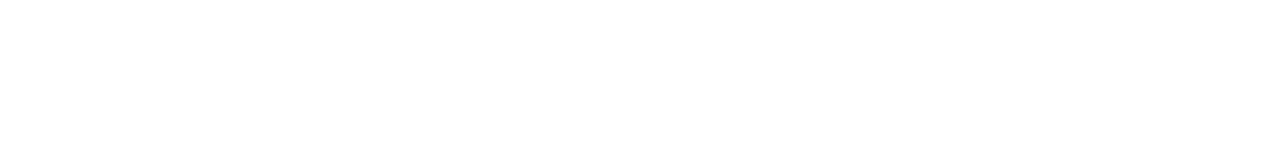
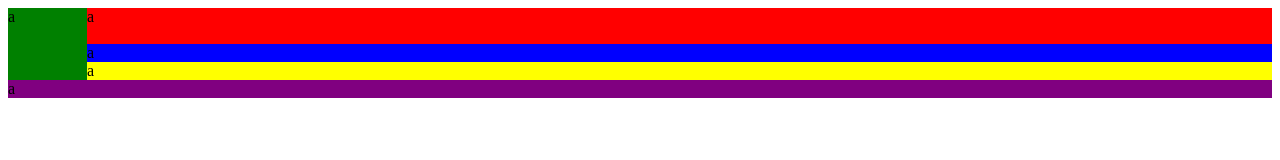
Before and after one commit to WillemPreterre/Projet-musique, a plain HTML site: page index.html in a window 1280 px wide. Drawn offline with Linux system fonts and the light colour scheme.

Commit message:
Grid + css/js link

```diff
--- a/assets/css/styles.css
+++ b/assets/css/styles.css
@@ -0,0 +1,39 @@
+.container {
+    display: grid;
+    grid-template-columns: 0.2fr 1fr 1fr 1fr;
+    grid-template-rows: 1fr 1fr 1fr 1fr 1fr;
+    grid-auto-columns: 1fr;
+    gap: 0px 0px;
+    grid-auto-flow: row;
+    grid-template-areas:
+      "navbar music-desc music-desc music-desc"
+      "navbar music-desc music-desc music-desc"
+      "navbar music-list music-list music-list"
+      "navbar empty-space empty-space empty-space"
+      "music-menu music-menu music-menu music-menu";
+  }
+
+  .music-desc {
+      grid-area: music-desc;
+      background-color: red;
+}
+
+  .navbar {
+      grid-area: navbar;
+      background-color: green;
+}
+
+  .empty-space {
+      grid-area: empty-space;
+      background-color: yellow;
+}
+
+  .music-menu {
+      grid-area: music-menu;
+      background-color: purple;
+}
+
+  .music-list {
+      grid-area: music-list;
+      background-color: blue;
+}
--- a/index.html
+++ b/index.html
@@ -1,13 +1,24 @@
 <!DOCTYPE html>
 <html lang="en">
+
 <head>
     <meta charset="UTF-8">
     <meta http-equiv="X-UA-Compatible" content="IE=edge">
     <meta name="viewport" content="width=device-width, initial-scale=1.0">
     <title>Document</title>
-    <link rel="stylesheet" href="">
+    <link rel="stylesheet" href="assets\css\styles.css">
+    <script src="assets\js\script.js"></script>
 </head>
+
 <body>
 
+    <div class="container">
+        <div class="music-desc">a</div>
+        <div class="navbar">a</div>
+        <div class="empty-space">a</div>
+        <div class="music-menu">a</div>
+        <div class="music-list">a</div>
+    </div>
 </body>
+
 </html>
```
